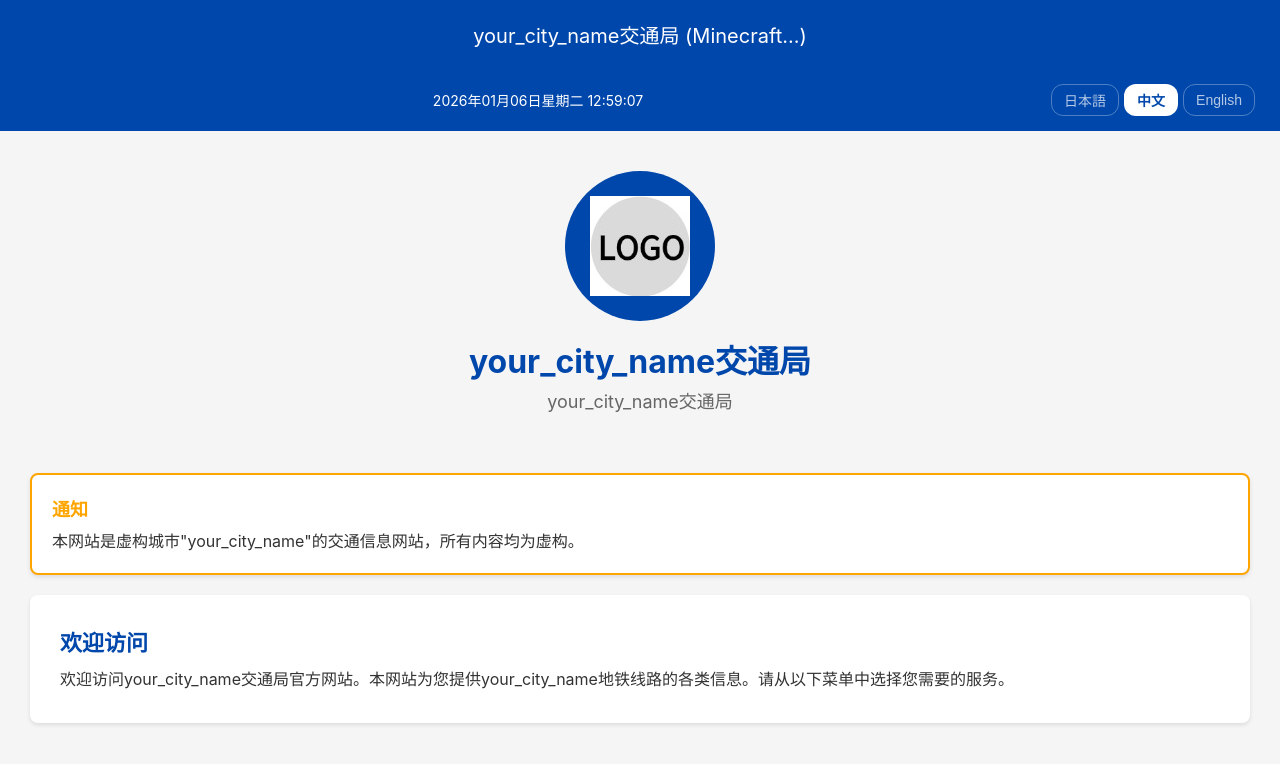
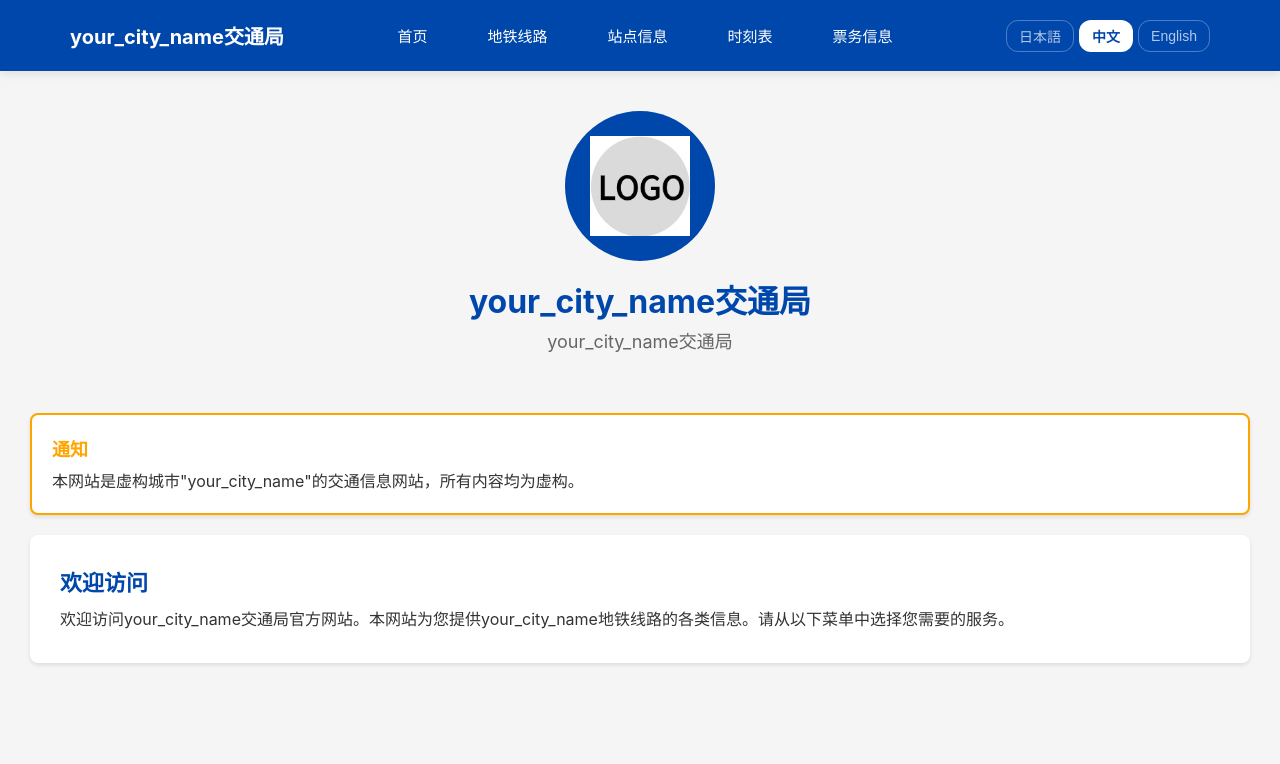
Before and after one commit to zitzhen/MTR-web, a Nuxt app: page / in a window 1280 px wide. Shown: the top 764 px of the page. Built offline with nearby package versions, Linux system fonts and the light colour scheme.

Commit message:
修改新的导航栏

```diff
--- a/app/pages/index.vue
+++ b/app/pages/index.vue
@@ -1,13 +1,18 @@
 <template>
-    <!-- Header with title -->
-    <header class="header">
-      <div class="header-content">
-        <h1 class="title">{{ cityName }}交通局 (Minecraft...)</h1>
+    <!-- Navigation Bar -->
+    <nav class="navbar">
+      <div class="nav-container">
+        <div class="nav-logo">
+          <h1 class="nav-title">{{ cityName }}交通局</h1>
         </div>
-    </header>
-
-    <!-- Blue banner with date and language selector -->
-    <div class="banner">
+        <div class="nav-menu" :class="{ active: isMobileMenuOpen }">
+          <a href="#" class="nav-link">首页</a>
+          <a href="#" class="nav-link">地铁线路</a>
+          <a href="#" class="nav-link">站点信息</a>
+          <a href="#" class="nav-link">时刻表</a>
+          <a href="#" class="nav-link">票务信息</a>
+        </div>
+        <div class="nav-right">
           <div class="date-time">
             {{ currentDateTime }}
           </div>
@@ -21,7 +26,14 @@
               {{ lang.text }}
             </button>
           </div>
+          <div class="mobile-menu-toggle" @click="toggleMobileMenu">
+            <span class="hamburger"></span>
+            <span class="hamburger"></span>
+            <span class="hamburger"></span>
           </div>
+        </div>
+      </div>
+    </nav>
 
     <!-- Logo section -->
     <div class="logo-section">
@@ -135,8 +147,14 @@ const updateDateTime = () => {
   currentDateTime.value = `${year}年${month}月${day}日${weekday} ${hour}:${minute}:${second}`
 }
 
+const isMobileMenuOpen = ref(false)
+
 const changeLanguage = (langCode) => {
   currentLanguage.value = langCode
+}
+
+const toggleMobileMenu = () => {
+  isMobileMenuOpen.value = !isMobileMenuOpen.value
 }
 
 // Update time every second after mounting
@@ -159,45 +177,65 @@ body {
   background-color: #f5f5f5;
 }
 
-/* Header styles */
-.header {
+/* Navigation Bar styles */
+.navbar {
   background-color: var(--primary-color, #0047AB); /* Dynamic primary color from config with fallback */
   color: white;
-  padding: 15px;
-  position: relative;
+  position: sticky;
+  top: 0;
+  z-index: 100;
+  box-shadow: 0 2px 10px rgba(0, 0, 0, 0.1);
 }
 
-.header-content {
-  display: flex;
-  align-items: center;
-  justify-content: center;
-}
-
-
-.title {
-  font-size: 16px;
-  font-weight: normal;
-  margin: 0;
-  text-align: center;
-  white-space: nowrap;
-  overflow: hidden;
-  text-overflow: ellipsis;
-}
-
-/* Banner styles */
-.banner {
-  background-color: var(--primary-color, #0047AB); /* Dynamic primary color from config with fallback */
-  color: white;
-  padding: 10px 15px;
+.nav-container {
   display: flex;
   justify-content: space-between;
   align-items: center;
+  padding: 15px 20px;
+  max-width: 1200px;
+  margin: 0 auto;
+}
+
+.nav-logo {
+  display: flex;
+  align-items: center;
+}
+
+.nav-title {
+  font-size: 18px;
+  font-weight: bold;
+  margin: 0;
+  color: white;
+}
+
+.nav-menu {
+  display: flex;
+  gap: 25px;
+  align-items: center;
+}
+
+.nav-link {
+  color: white;
+  text-decoration: none;
+  font-size: 14px;
+  padding: 8px 12px;
+  border-radius: 4px;
+  transition: background-color 0.3s;
+}
+
+.nav-link:hover {
+  background-color: rgba(255, 255, 255, 0.1);
+}
+
+.nav-right {
+  display: flex;
+  align-items: center;
+  gap: 15px;
 }
 
 .date-time {
   font-size: 12px;
-  flex-grow: 1;
-  text-align: center;
+  display: none;
 }
 
 .language-selector {
@@ -220,6 +258,67 @@ body {
   background-color: white;
   color: var(--primary-color, #0047AB); /* Dynamic primary color from config with fallback */
   font-weight: bold;
+}
+
+/* Mobile menu toggle */
+.mobile-menu-toggle {
+  display: none;
+  flex-direction: column;
+  cursor: pointer;
+  padding: 5px;
+}
+
+.hamburger {
+  width: 25px;
+  height: 3px;
+  background-color: white;
+  margin: 3px 0;
+  transition: 0.3s;
+}
+
+/* Tablet and Mobile responsiveness */
+@media (max-width: 768px) {
+  .nav-container {
+    flex-direction: column;
+    align-items: flex-start;
+    gap: 15px;
+  }
+
+  .nav-menu {
+    display: none;
+    width: 100%;
+    flex-direction: column;
+    background-color: var(--primary-color, #0047AB);
+    padding: 10px 0;
+    border-radius: 4px;
+  }
+
+  .nav-menu.active {
+    display: flex;
+  }
+
+  .nav-link {
+    padding: 10px 20px;
+    width: 100%;
+  }
+
+  .nav-right {
+    width: 100%;
+    justify-content: space-between;
+  }
+
+  .date-time {
+    display: block;
+    font-size: 11px;
+  }
+
+  .mobile-menu-toggle {
+    display: flex;
+  }
+
+  .logo-section {
+    padding-top: 20px;
+  }
 }
 
 /* Logo section styles */
@@ -334,16 +433,21 @@ body {
     margin: 20px auto;
   }
 
-  .header {
-    padding: 20px;
+  .nav-container {
+    padding: 15px 30px;
   }
 
-  .title {
+  .nav-title {
     font-size: 20px;
   }
 
-  .banner {
-    padding: 15px 25px;
+  .nav-menu {
+    gap: 30px;
+  }
+
+  .nav-link {
+    font-size: 15px;
+    padding: 10px 15px;
   }
 
   .date-time {
@@ -418,18 +522,28 @@ body {
   }
 }
 
-/* Mobile responsiveness - 保持原有移动端样式 */
+/* Mobile responsiveness - Updated for new navbar */
 @media (max-width: 480px) {
   .mtr-website {
     max-width: 100%;
   }
 
-  .title {
-    font-size: 14px;
+  .nav-title {
+    font-size: 16px;
   }
 
   .logo-title {
     font-size: 20px;
   }
+
+  .nav-container {
+    padding: 10px 15px;
+    gap: 10px;
+  }
+
+  .nav-link {
+    font-size: 14px;
+    padding: 8px 12px;
+  }
 }
 </style>
```
Lines whose indentation alone changed are shown as unchanged.
